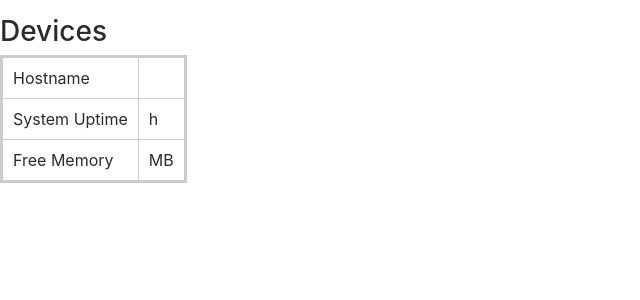
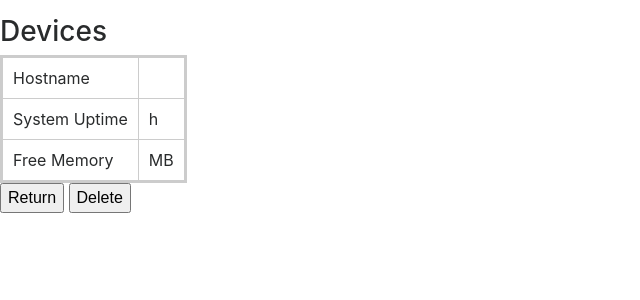
Before and after one commit to Paul1014/NetMonitorSystem, a Flask app: template templates/device_cisco.html in a window 1280 px wide. Shown: the part 72-372 px from the top of the page, without its empty margins (0-640 px from the left). Run offline with Flask 2, Linux system fonts and the light colour scheme; the template is opened without the code that fills it, so the values that code supplies are empty; some libraries are stand-ins or nearby versions.

Commit message:
delete device

```diff
--- a/app.py
+++ b/app.py
@@ -106,45 +106,62 @@ def dashboard():
 
 @app.route('/device_add', methods=['GET', 'POST'])
 def add():
-    if request.method == 'GET':
-        return render_template('add_form.html',status=" ")
+    if current_user.is_active:
+        if request.method == 'GET':
+            return render_template('add_form.html',status=" ")
+        else:
+            name = request.form['DeviceName']
+            IP = request.form['IP']
+            username = request.form['username']
+            password = request.form['password']
+            device_type = request.form['devicestype']
+            testssh = request.form['testconnect']
+
+            if testssh == "yes":
+                if Connect_SSH(IP,username,password):
+                    pass
+                else:
+                    return render_template('add_form.html',status="The SSH session cannot established")
+
+            if IP == "" or name == "":
+                return render_template('add_form.html',status="Some filed is not filled, plz check!")
+            else:
+                db.create_all()
+                try:
+                    New_Device = Devices(name, IP, device_type, username, password)
+                    db.session.add(New_Device)
+                    db.session.commit()
+                except:
+                    return render_template('add_form.html',status="Devices is existed")
+
+                return render_template('add_form.html',status="Add success")
     else:
-        name = request.form['DeviceName']
-        IP = request.form['IP']
-        username = request.form['username']
-        password = request.form['password']
-        device_type = request.form['devicestype']
-        testssh = request.form['testconnect']
+        return redirect(url_for('login'))
 
-        if testssh == "yes":
-            if Connect_SSH(IP,username,password):
-                pass
-            else:
-                 return render_template('add_form.html',status="The SSH session cannot established")
-
-        if IP == "" or name == "":
-            return render_template('add_form.html',status="Some filed is not filled, plz check!")
-        else:
-            db.create_all()
-            try:
-                New_Device = Devices(name, IP, device_type, username, password)
-                db.session.add(New_Device)
-                db.session.commit()
-            except:
-                return render_template('add_form.html',status="Devices is existed")
-
-            return render_template('add_form.html',status="Add success")
 
 @app.route('/device/<id>')
 def devices_status(id):
-    device = Devices.query.filter_by(device_id=id).first()
-    print(device.DeviceTypes)
-    if device.DeviceTypes == "Cisco":
-        snmpinfo = cisco_snmp(device.IP,"paulsnmp")
+    if current_user.is_active:
+        device = Devices.query.filter_by(device_id=id).first()
+        if device.DeviceTypes == "Cisco":
+            snmpinfo = cisco_snmp(device.IP,"paulsnmp")
+        else:
+            snmpinfo = linux_snmp(device.IP,"public")
+
+        return render_template('device_cisco.html', snmp_info=snmpinfo, deviceID=id)
     else:
-        snmpinfo = linux_snmp(device.IP,"public")
+        return redirect(url_for('login'))
 
-    return render_template('device_cisco.html', snmp_info=snmpinfo)
+
+@app.route('/device/delete/<id>')
+def delete(id):
+    if current_user.is_active:
+        device = Devices.query.filter_by(device_id=id).first()
+        db.session.delete(device)
+        db.session.commit()
+        return redirect(url_for('dashboard'))
+    else:
+        return redirect(url_for('login'))
 
 if __name__ == '__main__':
     app.run(host='0.0.0.0', debug=True)
--- a/templates/device_cisco.html
+++ b/templates/device_cisco.html
@@ -33,7 +33,15 @@
                         <td>{{ snmp_info.freeMem }} MB</td>
                     </tr>
                     {% endif %}
+
                 </table>
+                <a href=/dashboard>
+                    <button class="button" name="return" type="button">Return</button>
+                </a>
+                <a href=/device/delete/{{ deviceID }}>
+                    <button class="button" name="return" type="button">Delete</button>
+                </a>
+
             </div>
 
 
```
